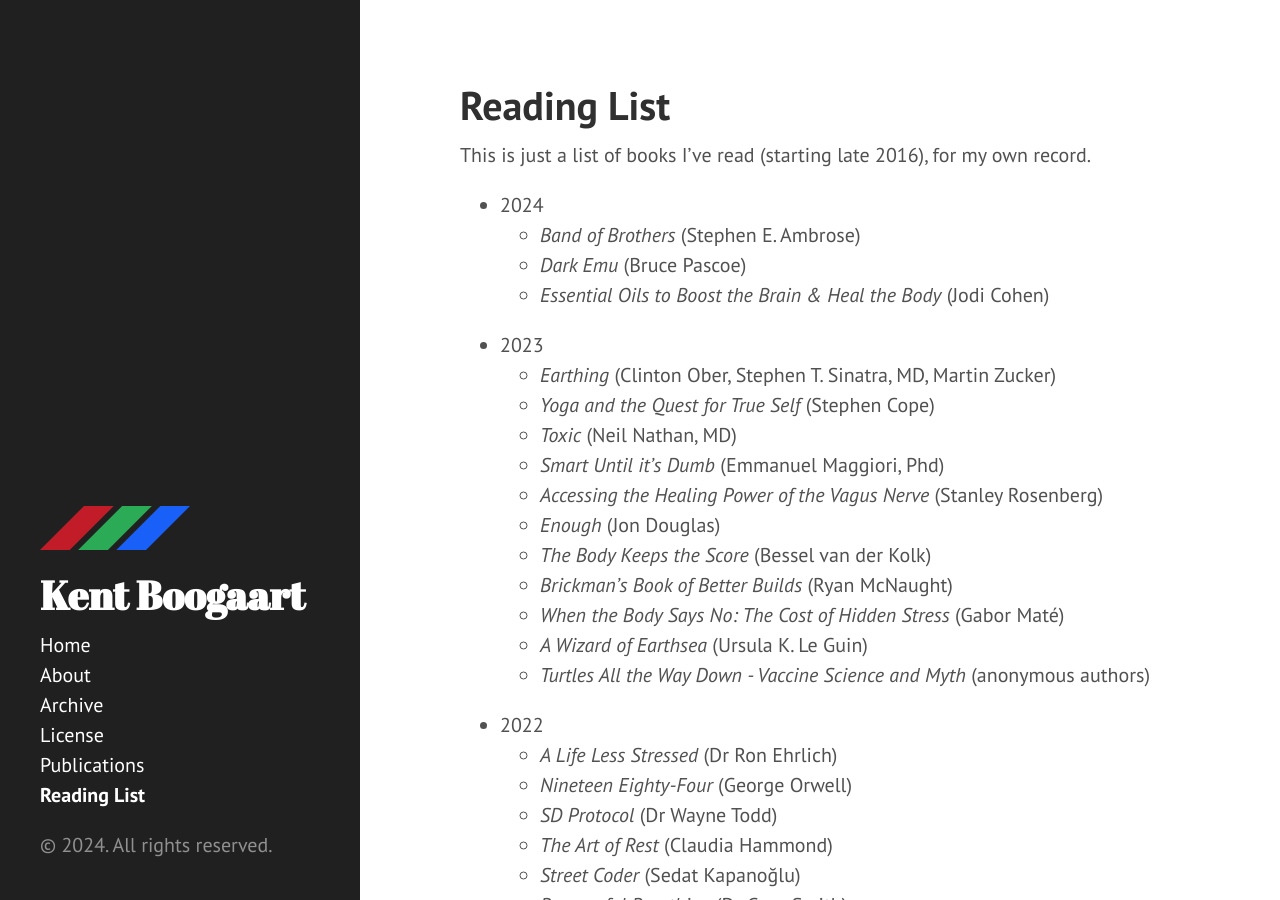
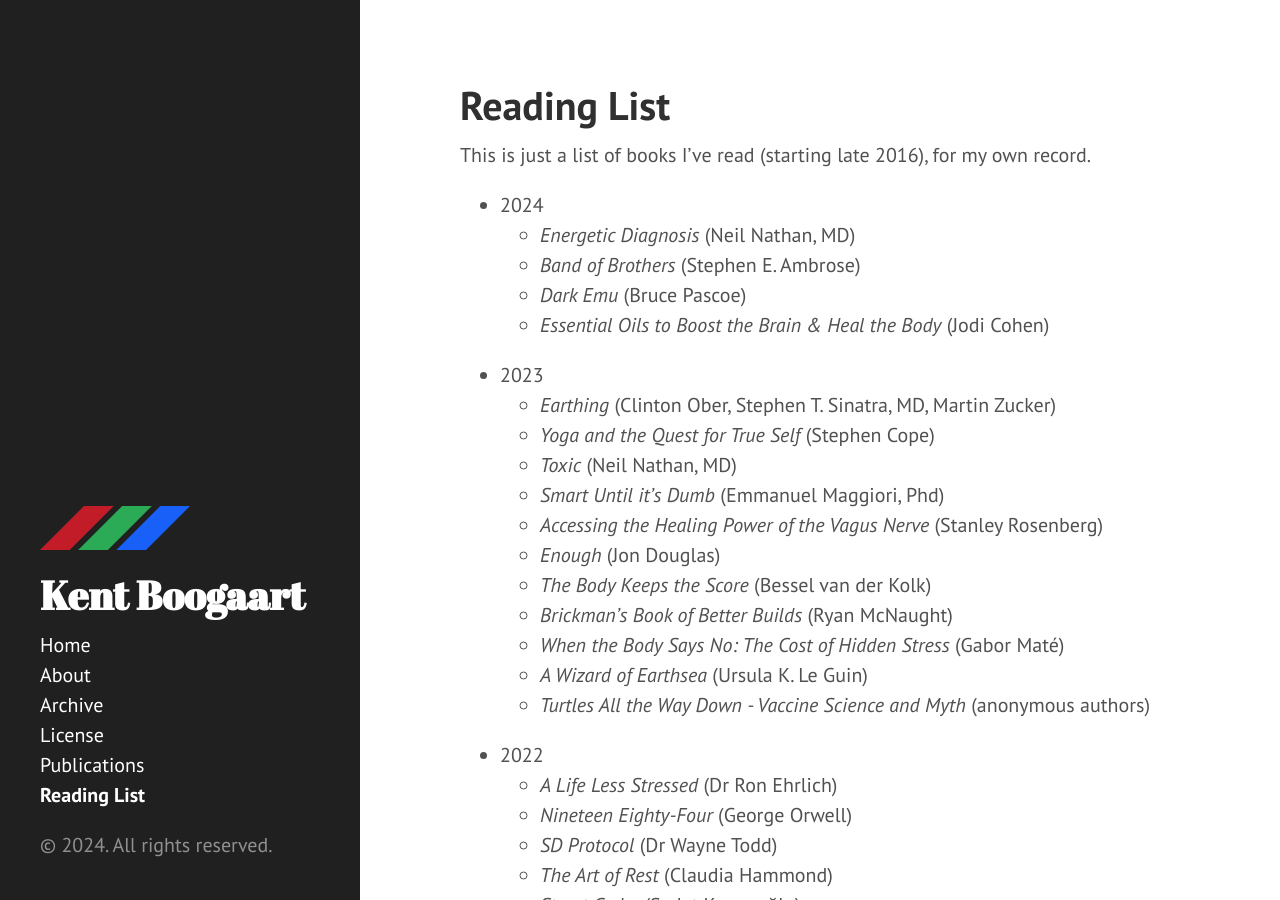
Before and after one commit to kentcb/kentcb.github.io, a Jekyll site: the page built from reading-list.md, in a window 1280 px wide and 900 px high. Built offline with Jekyll 4.4.1, drawn with Linux system fonts in a browser that asks for light colours; nearby versions of some CDN libraries.

Commit message:
Add Energetic Diagnosis

```diff
--- a/reading-list.md
+++ b/reading-list.md
@@ -6,6 +6,7 @@ sidebar: true
 This is just a list of books I've read (starting late 2016), for my own record.
 
 * 2024
+    * _Energetic Diagnosis_ (Neil Nathan, MD)
     * _Band of Brothers_ (Stephen E. Ambrose)
     * _Dark Emu_ (Bruce Pascoe)
     * _Essential Oils to Boost the Brain & Heal the Body_ (Jodi Cohen)
```
